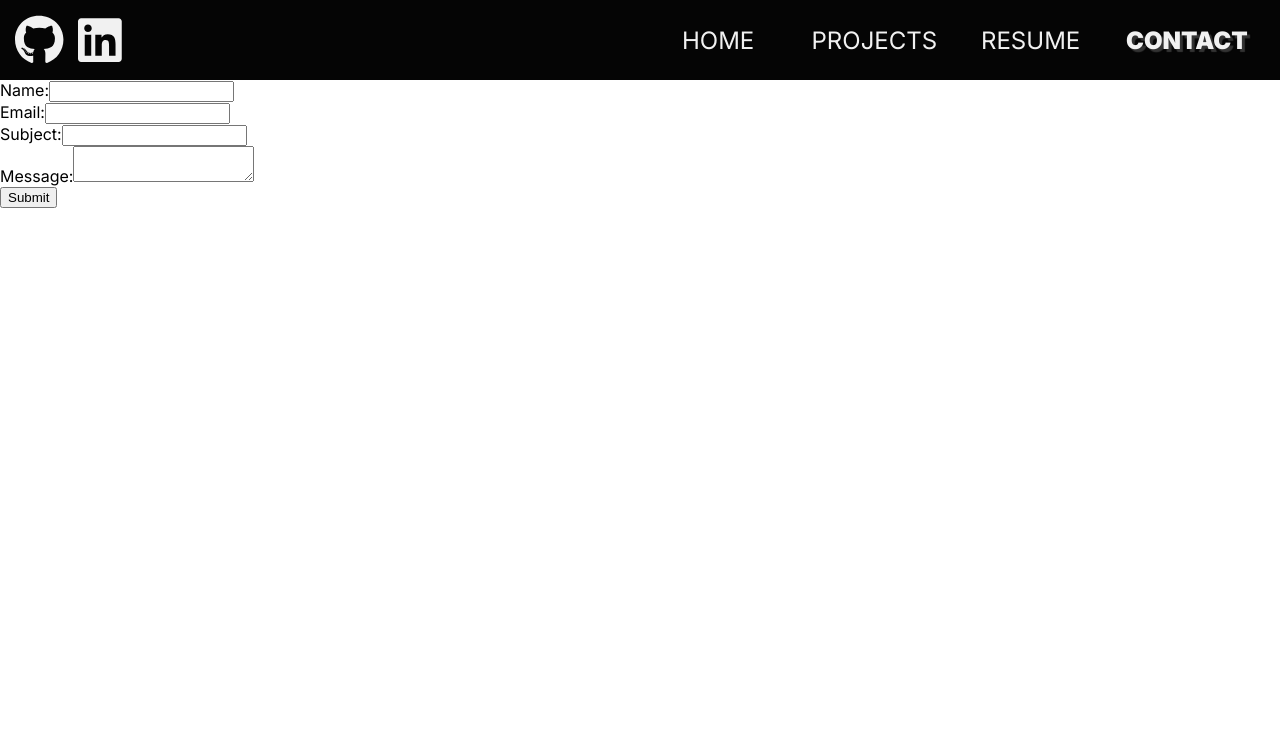
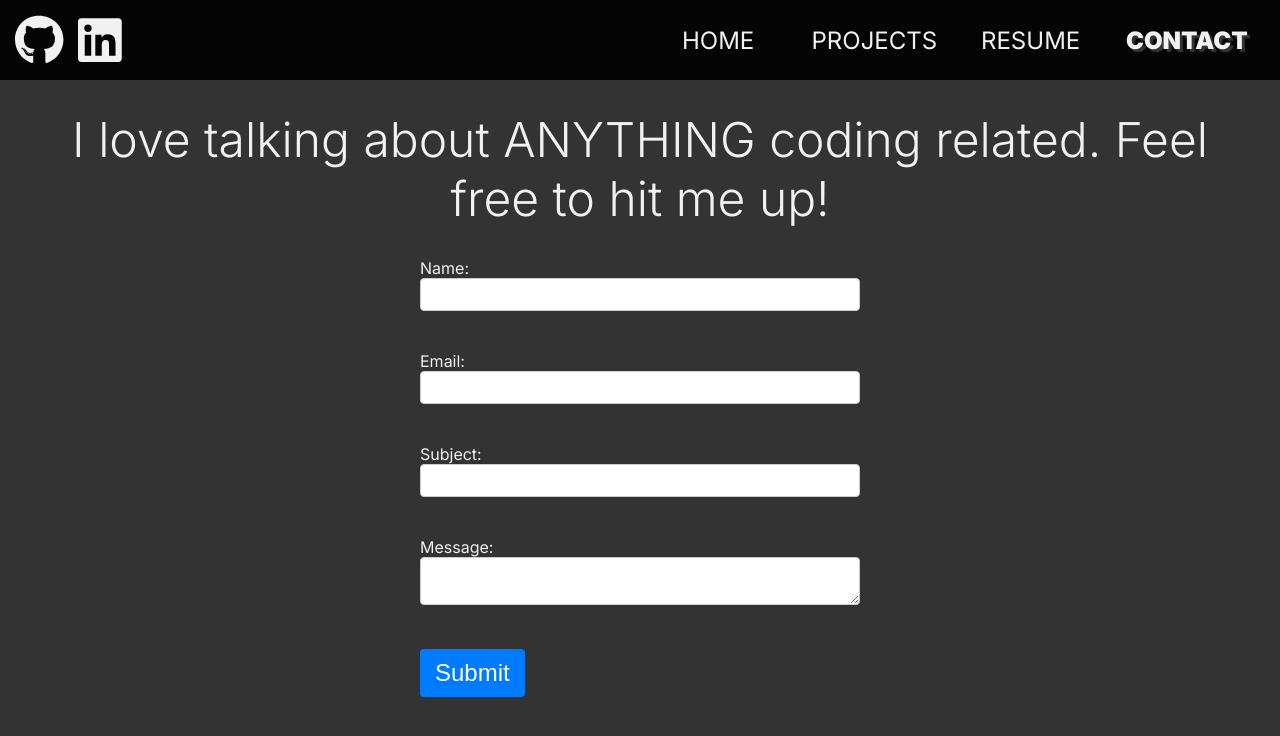
Before and after one commit to mseaman26/portfolio_3, a Next.js app: page /contact in a window 1280 px wide. Shown: the top 736 px of the page. Built offline with nearby package versions, Linux system fonts and the light colour scheme.

Commit message:
work on contact page

```diff
--- /dev/null
+++ b/app/Components/contact/contactForm/contactForm.module.css
@@ -0,0 +1,43 @@
+
+
+.contactForm {
+    min-width: 500px;
+    max-width: 500px;
+    color: var(--offWhite);
+    padding-inline: var(--paddingMedium);
+    /* background-color: #f4f4f4; */
+    border-radius: 8px;
+  }
+
+  .formLabel {
+    display: block;
+    margin-bottom: 8px;
+  }
+
+  .formInput,
+  .formTextarea {
+    width: 100%;
+    padding: 8px;
+    margin-bottom: 12px;
+    border: 1px solid #ccc;
+    border-radius: 4px;
+  }
+
+  .formButton {
+    font-size: 24px;
+    background-color: #007bff;
+    color: #fff;
+    padding: 10px 15px;
+    border: none;
+    border-radius: 4px;
+    cursor: pointer;
+  }
+
+  .formButton:hover {
+    background-color: #0056b3;
+  }
+  @media screen and (max-width: 992px) {
+    .contactForm{
+      min-width: 100vw;
+    }
+  }
--- /dev/null
+++ b/app/Components/contact/contactForm/index.jsx
@@ -0,0 +1,93 @@
+'use client'
+import React from "react";
+import { useState } from "react";
+import { validateEmail } from "@/Lib/helpers";
+import emailjs from 'emailjs-com'
+import styles from './contactForm.module.css'
+
+const ContactForm = () => {
+    const [formData, setFormData] = useState({
+      name: '',
+      email: '',
+      subject: '',
+      message: '',
+    });
+
+    const handleChange = (e) => {
+      const { name, value } = e.target;
+      setFormData({
+        ...formData,
+        [name]: value,
+      });
+    };
+
+    const handleCustomSubmit = () => {
+      // Your custom function logic here
+      console.log('Custom function called with data:', formData);
+      // Reset the form fields after custom function is called if needed
+      setFormData({
+        name: '',
+        email: '',
+        subject: '',
+        message: '',
+      });
+    };
+
+    const handleSubmit = (e) => {
+        e.preventDefault()
+        if(!formData.message || !formData.email | !formData.name || !formData.subject){
+            alert('Please fill out all fields, thank you')
+            return
+        }
+        if(!validateEmail(formData.email)){
+            alert('Email format is invalid')
+            return
+        }
+        // const emailMessage = {
+        //     message: message,
+        //     name: name,
+        //     subject: subject,
+        //     email: email
+
+        // }
+        let form = document.getElementById('contact-form')
+        emailjs.sendForm('service_603mx0m', 'template_x04vxpm', form, 'u1xtN4l27HdhYjBd0')
+        .then((result) => {
+          console.log(result.text);
+          }, (error) => {
+          console.log(error.text);
+          });
+    };
+
+    return (
+      <form className={styles.contactForm} onSubmit={handleSubmit}id="contact-form">
+        <label className={styles.formLabel}>
+          Name:
+          <input type="text" name="name" value={formData.name} onChange={handleChange} className={styles.formInput} />
+        </label>
+        <br />
+
+        <label className={styles.formLabel}>
+          Email:
+          <input type="email" name="email" value={formData.email} onChange={handleChange} className={styles.formInput} />
+        </label>
+        <br />
+
+        <label className={styles.formLabel}>
+          Subject:
+          <input type="text" name="subject" value={formData.subject} onChange={handleChange} className={styles.formInput} />
+        </label>
+        <br />
+
+        <label className={styles.formLabel}>
+          Message:
+          <textarea name="message" value={formData.message} onChange={handleChange} className={styles.formTextarea} />
+        </label>
+        <br />
+
+        <button type="submit" className={styles.formButton}>Submit</button>
+      </form>
+    );
+  };
+
+  export default ContactForm;
--- a/app/Components/navbar/burgerMenu/index.jsx
+++ b/app/Components/navbar/burgerMenu/index.jsx
@@ -91,6 +91,7 @@ const BurgerMenu = () => {
           <Menu styles={menuStyles} right onClose={()=>setIsMenuOpen(false)} onOpen={()=>setIsMenuOpen(true)} isOpen={isMenuOpen}>
               <Link href='/'>HOME</Link>
               <Link href='/projects'>PROJECTS</Link>
+              <Link href='/contact'>CONTACT</Link>
           </Menu>
       </div>
     )
--- a/app/contact/contact.module.css
+++ b/app/contact/contact.module.css
@@ -0,0 +1,21 @@
+.container{
+    background-color: var(--offBlack);
+    min-height: calc(100vh - 80px);
+    display: flex;
+    flex-direction: column;
+    align-items: center;
+    padding-inline: var(--paddingMedium);
+}
+.container h1{
+    color: var(--offWhite);
+    font-size: 48px;
+    font-weight: 300;
+    text-align: center;
+    margin: 0px;
+    padding-block: var(--paddingMedium);
+}
+@media screen and (max-width: 768px) {
+    .container h1{
+        font-size: 24px;
+    }
+}
--- a/app/contact/page.jsx
+++ b/app/contact/page.jsx
@@ -1,89 +1,14 @@
-'use client'
+
 import React from "react";
-import { useState } from "react";
-import { validateEmail } from "@/Lib/helpers";
-import emailjs from 'emailjs-com'
+import styles from './contact.module.css'
+import ContactForm from "../Components/contact/contactForm";
 
 const Contact = () => {
-    const [formData, setFormData] = useState({
-      name: '',
-      email: '',
-      subject: '',
-      message: '',
-    });
-
-    const handleChange = (e) => {
-      const { name, value } = e.target;
-      setFormData({
-        ...formData,
-        [name]: value,
-      });
-    };
-
-    const handleSubmit = (e) => {
-        e.preventDefault()
-        if(!formData.message || !formData.email | !formData.name || !formData.subject){
-            alert('Please fill out all fields, thank you')
-            return
-        }
-        if(!validateEmail(formData.email)){
-            alert('Email format is invalid')
-            return
-        }
-        const emailMessage = {
-            message: formData.message,
-            name: formData.name,
-            subject: formData.subject,
-            email: formData.email
-
-        }
-        let form = document.getElementById('contact-form')
-        emailjs.sendForm('service_603mx0m', 'template_x04vxpm', form, 'u1xtN4l27HdhYjBd0')
-        .then((result) => {
-          console.log(result.text);
-          }, (error) => {
-          console.log(error.text);
-          });
-      // You can perform your form submission logic here
-      console.log('Form submitted with data:', formData);
-      // Reset the form fields after submission if needed
-      setFormData({
-        name: '',
-        email: '',
-        subject: '',
-        message: '',
-      });
-    };
-
-    return (
-      <form onSubmit={handleSubmit} id="contact-form">
-        <label>
-          Name:
-          <input type="text" name="name" value={formData.name} onChange={handleChange} />
-        </label>
-        <br />
-
-        <label>
-          Email:
-          <input type="email" name="email" value={formData.email} onChange={handleChange} />
-        </label>
-        <br />
-
-        <label>
-          Subject:
-          <input type="text" name="subject" value={formData.subject} onChange={handleChange} />
-        </label>
-        <br />
-
-        <label>
-          Message:
-          <textarea name="message" value={formData.message} onChange={handleChange} />
-        </label>
-        <br />
-
-        <button type="submit">Submit</button>
-      </form>
-    );
-  };
-
-  export default Contact;
+    return(
+        <main className={styles.container}>
+            <h1>I love talking about ANYTHING coding related.  Feel free to hit me up! </h1>
+            <ContactForm/>
+        </main>
+    )
+}
+export default Contact;
--- a/app/globals.css
+++ b/app/globals.css
@@ -18,7 +18,6 @@ html{
   max-width: 100vw;
 }
 body{
-
   padding: 0;
   margin: 0;
 
```
